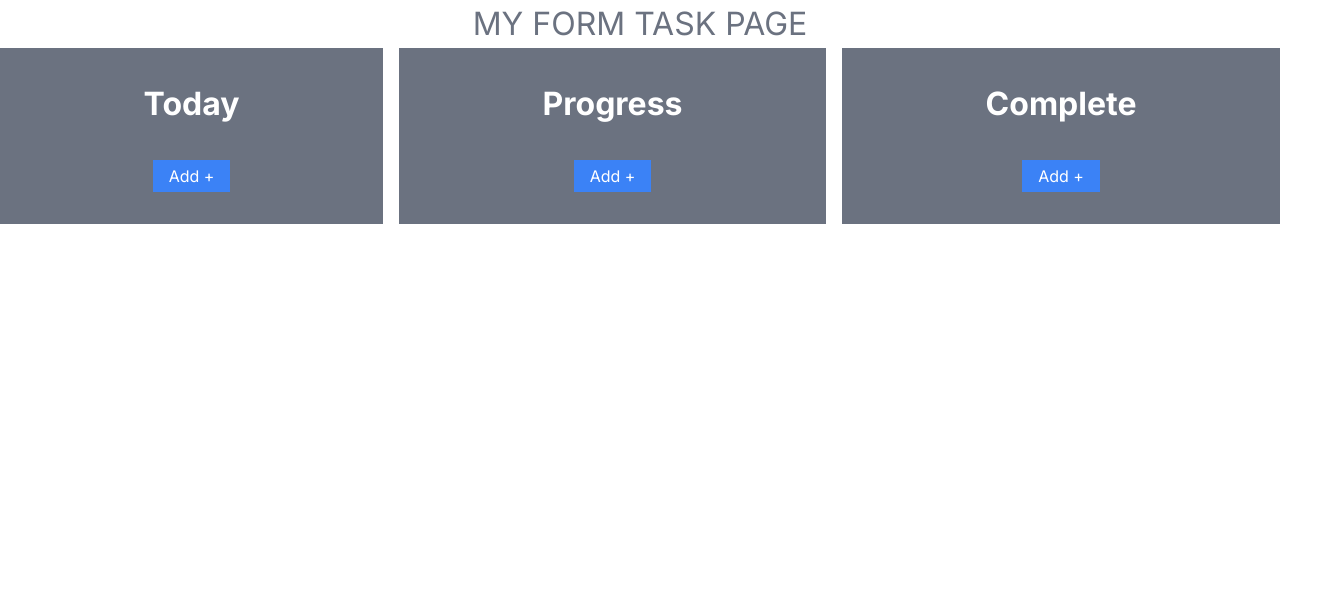
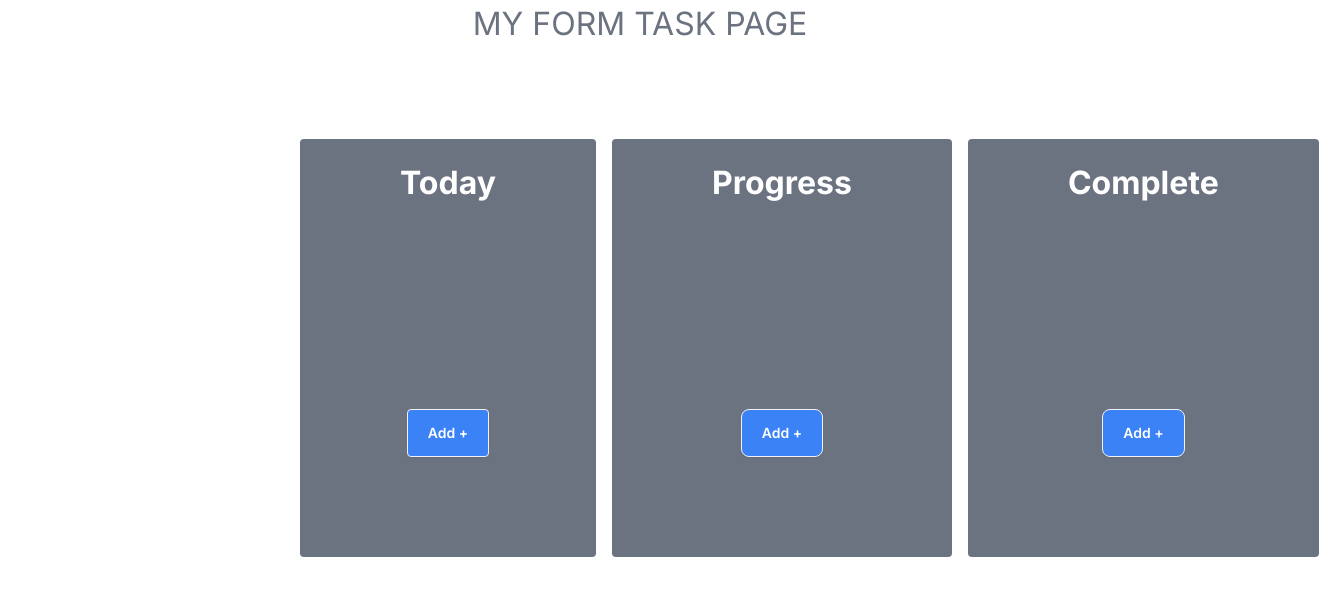
Before and after one commit to kod-python/TaskForm, a Next.js app: page / in a window 1280 px wide. Shown: the top 596 px of the page, 1319 px wide, since content can reach past the window. Built offline with nearby package versions, Linux system fonts and the light colour scheme.

Commit message:
kod commit

```diff
--- a/src/components/TaskManager/TaskManager.tsx
+++ b/src/components/TaskManager/TaskManager.tsx
@@ -6,7 +6,6 @@ const TaskManager = () => {
   const [showModal, setShowModal] = useState(false);
   const [showModal1, setShowModal1] = useState(false);
   const [showModal2, setShowModal2] = useState(false);
-
 
   const [tasks, setTasks] = useState([]);
   const [tasks1, setTasks1] = useState([]);
@@ -25,7 +24,6 @@ const TaskManager = () => {
     setEditingTaskIndex(null);
   };
 
-
   const handleClose1 = () => {
     setShowModal1(false);
     setInputValue1("");
@@ -37,9 +35,6 @@ const TaskManager = () => {
     setInputValue2("");
     setEditingTaskIndex2(null);
   };
-
-
-
 
   const handleButton = (e) => {
     e.preventDefault();
@@ -56,8 +51,6 @@ const TaskManager = () => {
     setShowModal(false);
   };
 
-
-
   const handleButton1 = (e) => {
     e.preventDefault();
     if (editingTaskIndex1 !== null) {
@@ -72,8 +65,6 @@ const TaskManager = () => {
     setInputValue1("");
     setShowModal1(false);
   };
-
-
 
   const handleButton2 = (e) => {
     e.preventDefault();
@@ -90,17 +81,11 @@ const TaskManager = () => {
     setShowModal2(false);
   };
 
-
-
-
-
-
   const handleEdit = (index) => {
     setEditingTaskIndex(index);
     setInputValue(tasks[index]);
     setShowModal(true);
   };
-
 
   const handleEdit1 = (index) => {
     setEditingTaskIndex1(index);
@@ -108,71 +93,63 @@ const TaskManager = () => {
     setShowModal1(true);
   };
 
-
-
   const handleEdit2 = (index) => {
     setEditingTaskIndex2(index);
     setInputValue2(tasks[index]);
     setShowModal2(true);
   };
 
-
-
   const handleDelete = (index) => {
     const updatedTasks = tasks.filter((_, taskIndex) => taskIndex !== index);
     setTasks(updatedTasks);
   };
 
-
-
   const handleDelete1 = (index) => {
-    const updatedTasks1 = tasks1.filter((_, taskIndex1) => taskIndex1 !== index);
+    const updatedTasks1 = tasks1.filter(
+      (_, taskIndex1) => taskIndex1 !== index
+    );
     setTasks1(updatedTasks1);
   };
 
-
-
   const handleDelete2 = (index) => {
-    const updatedTasks2 = tasks2.filter((_, taskIndex2) => taskIndex2 !== index);
+    const updatedTasks2 = tasks2.filter(
+      (_, taskIndex2) => taskIndex2 !== index
+    );
     setTasks2(updatedTasks2);
   };
-
-
-
 
   const handleInputChange = (e) => {
     setInputValue(e.target.value);
   };
 
-
   const handleInputChange1 = (e) => {
     setInputValue1(e.target.value);
   };
-
 
   const handleInputChange2 = (e) => {
     setInputValue2(e.target.value);
   };
 
-
-
-
   return (
     <div>
-      <h1 className="text-[2rem] text-center text-gray-500">
+      <h1 className="text-[2rem] text-center text-gray-500 pb-[200px]">
         MY FORM TASK PAGE
       </h1>
-      <div className="flex items-center gap-4">
-        <div className="card-body bg-gray-500 flex items-center gap-4">
-          <h1 className="text-[2rem] text-white font-bold">Today</h1>
+      <div className=" flex  items-center  gap-4 w-[200px] h-[200px] pl-[300px] ">
+        <div className="card-body rounded bg-gray-500 flex  items-center gap-4 p-[100px]">
+          <h1 className="text-[2rem] text-white font-bold mt-[-80px]">Today</h1>
 
-
-          <ul>
+          <ul className="mt-[80px]">
             {tasks.map((task, index) => (
               <li key={index} className="flex justify-between">
-                <span>{task}</span>
-                <div>
-                  <button onClick={() => handleEdit(index)} className="btn">
+                <span className="text-white capitalize font-bold text-[1.3rem]">
+                  {task}
+                </span>
+                <div className="flex items-center gap-4 pl-[20px]">
+                  <button
+                    onClick={() => handleEdit(index)}
+                    className="btn w-[80px]"
+                  >
                     Edit
                   </button>
                   <button onClick={() => handleDelete(index)} className="btn">
@@ -183,26 +160,33 @@ const TaskManager = () => {
             ))}
           </ul>
 
-
-
+          <div className="mt-[90px] flex justify-center">
             <button
-            className="py-1 px-4 bg-blue-500 text-white"
+              className="btn py-2 px-5 bg-blue-500 text-white rounded"
               onClick={() => setShowModal(true)}
             >
               Add +
             </button>
           </div>
+        </div>
 
         {/* progress */}
-        <div className="card-body bg-gray-500 flex items-center gap-4">
-          <h1 className="text-[2rem] text-white font-bold">Progress</h1>
+        <div className="card-body rounded bg-gray-500 flex items-center gap-4 p-[100px]">
+          <h1 className="text-[2rem] text-white font-bold  mt-[-80px]">
+            Progress
+          </h1>
 
-          <ul>
+          <ul className="mt-[80px]">
             {tasks1.map((task1, index1) => (
               <li key={index1} className="flex justify-between">
-                <span>{task1}</span>
-                <div>
-                  <button onClick={() => handleEdit1(index1)} className="btn">
+                <span className="text-white capitalize font-bold text-[1.3rem]">
+                  {task1}
+                </span>
+                <div className="flex items-center gap-4 pl-[20px]">
+                  <button
+                    onClick={() => handleEdit1(index1)}
+                    className="btn w-[80px]"
+                  >
                     Edit
                   </button>
                   <button onClick={() => handleDelete1(index1)} className="btn">
@@ -213,28 +197,33 @@ const TaskManager = () => {
             ))}
           </ul>
 
-
-
-
+          <div className="mt-[90px] flex justify-center">
             <button
-            className="py-1 px-4 bg-blue-500 text-white"
+              className="btn py-2 px-5  bg-blue-500 text-white"
               onClick={() => setShowModal1(true)}
             >
               Add +
             </button>
           </div>
+        </div>
 
         {/* complete */}
-        <div className="card-body bg-gray-500 flex items-center gap-4">
-          <h1 className="text-[2rem] text-white font-bold">Complete</h1>
+        <div className="card-body rounded bg-gray-500 flex items-center gap-4 p-[100px]">
+          <h1 className="text-[2rem] text-white font-bold  mt-[-80px]">
+            Complete
+          </h1>
 
-
-          <ul>
+          <ul className="mt-[80px]">
             {tasks2.map((task2, index2) => (
               <li key={index2} className="flex justify-between">
-                <span>{task2}</span>
-                <div>
-                  <button onClick={() => handleEdit2(index2)} className="btn">
+                <span className="text-white capitalize font-bold text-[1.3rem]">
+                  {task2}
+                </span>
+                <div className="flex items-center gap-4 pl-[20px]">
+                  <button
+                    onClick={() => handleEdit2(index2)}
+                    className="btn w-[80px]"
+                  >
                     Edit
                   </button>
                   <button onClick={() => handleDelete2(index2)} className="btn">
@@ -245,15 +234,14 @@ const TaskManager = () => {
             ))}
           </ul>
 
-
-
-
+          <div className="mt-[90px] flex justify-center">
             <button
-            className="py-1 px-4 bg-blue-500 text-white"
+              className="btn py-2 px-5  bg-blue-500 text-white"
               onClick={() => setShowModal2(true)}
             >
               Add +
             </button>
+          </div>
         </div>
       </div>
 
@@ -277,8 +265,6 @@ const TaskManager = () => {
         </form>
       </Modal>
 
-
-
       <Modal isVisible={showModal1} onClose={handleClose1}>
         <h1>{editingTaskIndex1 !== null ? "Edit Task" : "Progress"}</h1>
         <form
@@ -299,9 +285,6 @@ const TaskManager = () => {
         </form>
       </Modal>
 
-
-
-
       <Modal isVisible={showModal2} onClose={handleClose2}>
         <h1>{editingTaskIndex2 !== null ? "Edit Task" : "Complete"}</h1>
         <form
@@ -321,21 +304,6 @@ const TaskManager = () => {
           </button>
         </form>
       </Modal>
-
-
-
-
-
-
-
-
-
-
-
-
-
-
-
     </div>
   );
 };
```
Lines whose indentation alone changed are shown as unchanged.
